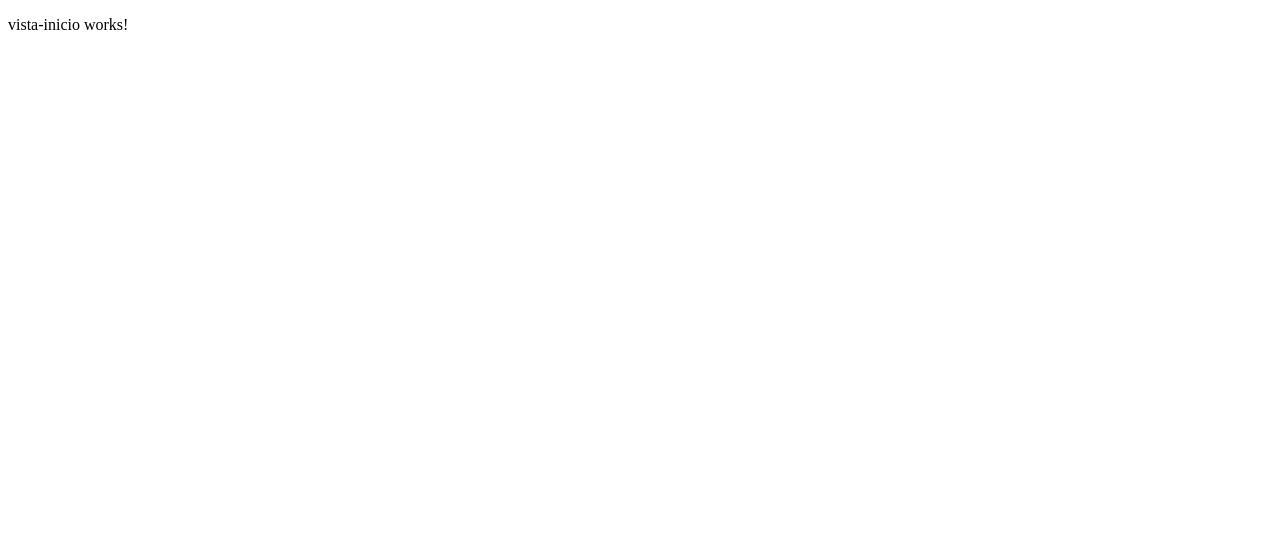
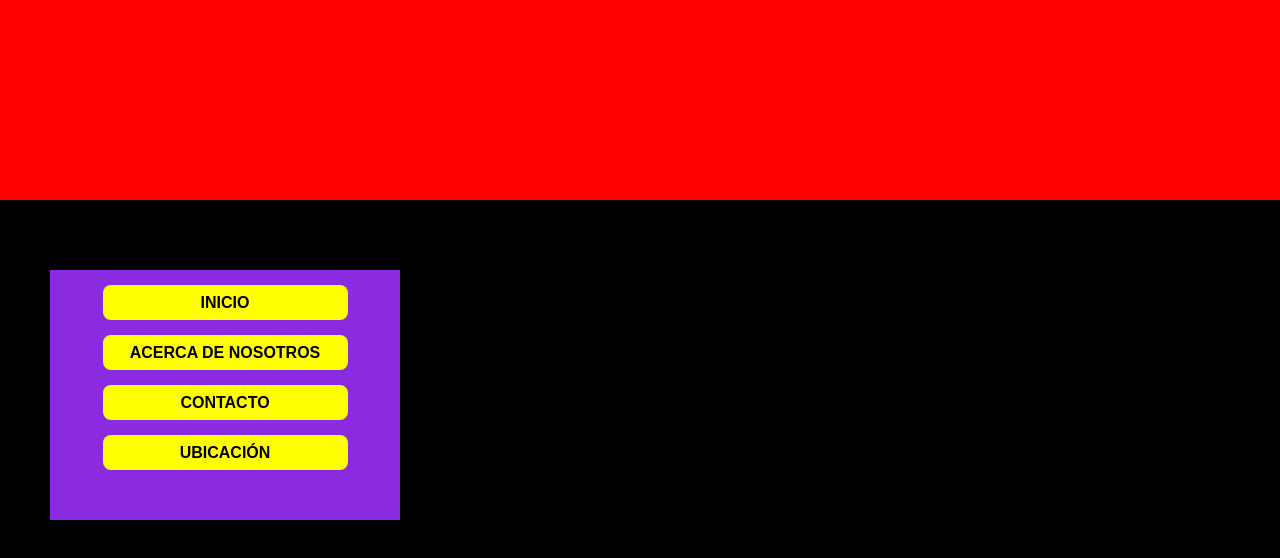
Before and after one commit to joaopinto18/paralelo-app, an Angular app: page / in a window 1280 px wide. Shown: the top 558 px of the page. Built offline with nearby package versions, Linux system fonts and the light colour scheme.

Commit message:
Inicio listo

```diff
--- a/src/app/pages/paginaPrincipal/vista-inicio/vista-inicio.component.html
+++ b/src/app/pages/paginaPrincipal/vista-inicio/vista-inicio.component.html
@@ -1 +1,11 @@
-<p>vista-inicio works!</p>
+<div class="ventana">
+    <div class="logo">
+        <img src="" alt="">
+    </div>
+    <div class="contenedor">
+        <div class="botones">INICIO</div>
+        <div class="botones">ACERCA DE NOSOTROS</div>
+        <div class="botones">CONTACTO</div>
+        <div class="botones">UBICACIÓN</div>
+    </div>
+</div>
--- a/src/app/pages/paginaPrincipal/vista-inicio/vista-inicio.component.scss
+++ b/src/app/pages/paginaPrincipal/vista-inicio/vista-inicio.component.scss
@@ -0,0 +1,32 @@
+.ventana{
+    width: 100%;
+    height: 100%;
+    background-color: black;
+}
+.ventana .logo{
+    width: 100%;
+    height: 200px;
+    background-color: red;
+}
+.ventana .contenedor{
+    width: 350px;
+    height: 250px;
+    background-color: blueviolet;
+    float: left;
+    margin: 50px;
+    margin-top: 70px;
+}
+.ventana .contenedor .botones{
+    display: flex;
+    flex-direction: column;
+    justify-content: center;
+    background-color: yellow;
+    margin: auto;
+    margin-top: 15px;
+    width: 70%;
+    height: 14%;
+    border-radius: 8px;
+    text-align: center;
+    font-weight: bold;
+    font-family: Arial, Helvetica, sans-serif;
+}
--- a/src/styles.scss
+++ b/src/styles.scss
@@ -1 +1,5 @@
-/* You can add global styles to this file, and also import other style files */
+*{
+    height: 100%;
+    margin: 0;
+    padding: 0;
+}
```
